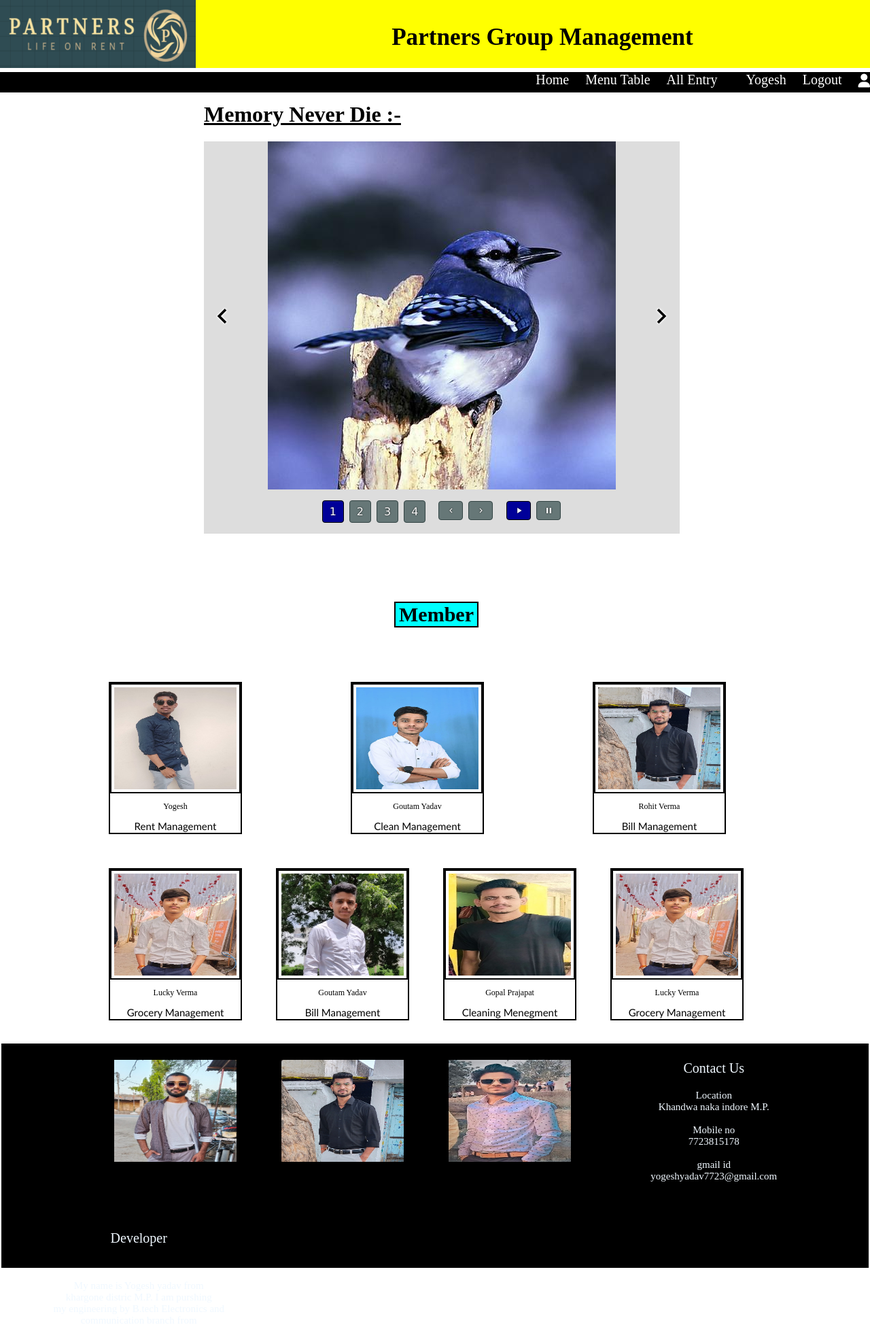
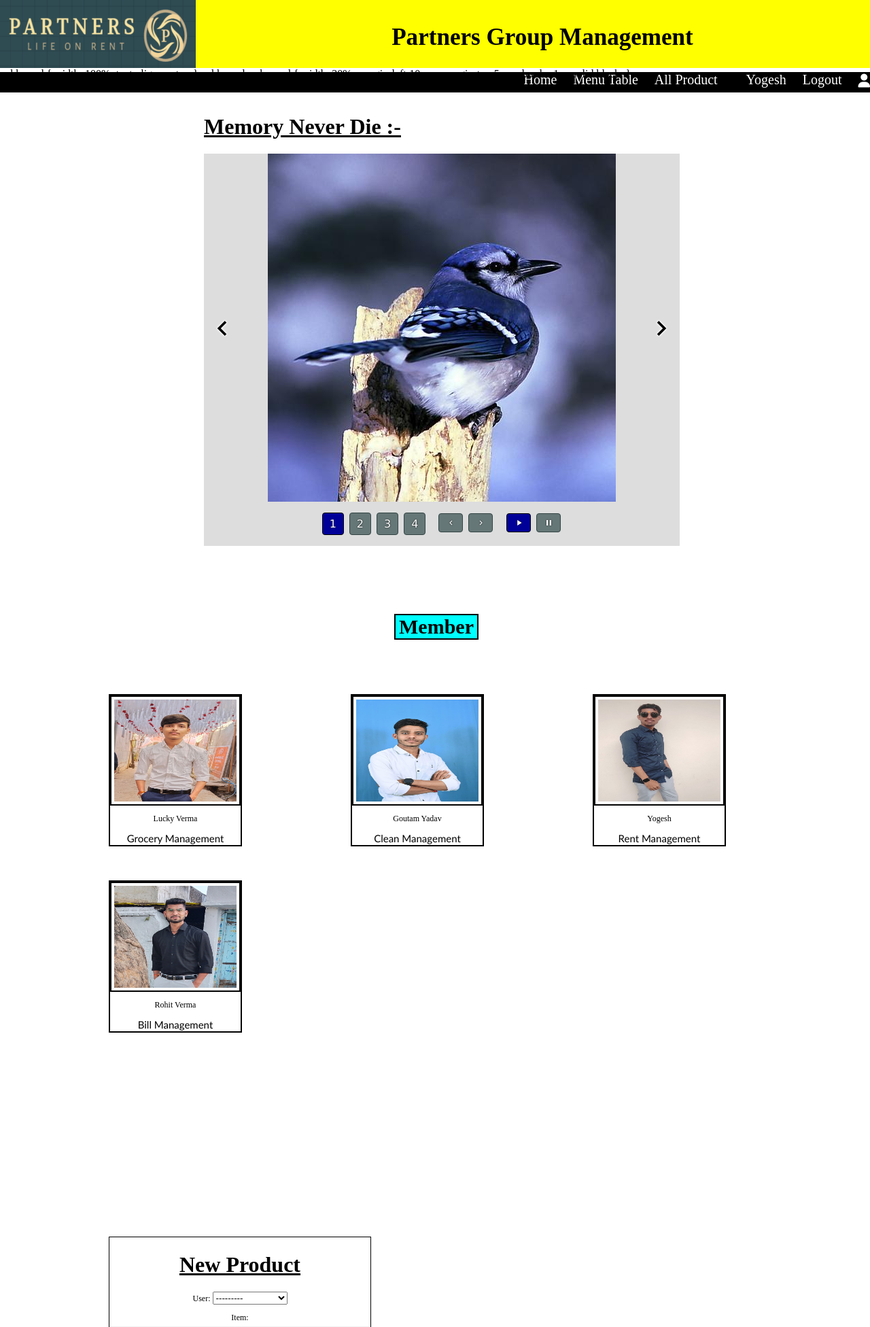
Before and after one commit to Yogesh-7723/Room-Management, a Django app: page / in a window 1280 px wide. Shown: the top 1952 px of the page at 68% size. Run offline with Django 4.2, Linux system fonts and the light colour scheme; a user stored in the database is signed in; data comes from the database, SQL or seed files in the repository; both versions use the stored data as it was after the commit; some libraries are stand-ins or nearby versions; some web fonts are replaced; grey boxes are pictures that could not be loaded.

Commit message:
user profile updated

```diff
--- a/pro1/app1/forms.py
+++ b/pro1/app1/forms.py
@@ -1,7 +1,8 @@
 from django import forms
+from .models import Product
 from django.contrib.auth.models import User
 
-class UserCustomForm(forms.ModelForm):
+class ProductForm(forms.ModelForm):
     class Meta:
-        model = User
-        field = ['username','email','password']
+        model = Product
+        fields = ['user','item','price','date']
--- a/pro1/app1/models.py
+++ b/pro1/app1/models.py
@@ -20,7 +20,7 @@ class Product(models.Model):
         return self.item
 
 class Profile(models.Model):
-    name = models.ForeignKey(User,on_delete=models.CASCADE,max_length=50)
+    name = models.OneToOneField(User,on_delete=models.CASCADE,max_length=50)
     education = models.CharField(max_length=50,null=True)
     dept = models.CharField(choices=DEPARTMENT_TYPES,max_length=7,default='Member')
     gender = models.CharField(max_length=10,default=None)
--- a/pro1/app1/static/style.css
+++ b/pro1/app1/static/style.css
@@ -184,6 +184,17 @@ ul li
      margin-left: 4px;
 }
 /*----member class start----*/
+
+.member .sub_member
+{
+     float:left;
+     width:15%;
+     height:220px;
+     margin-top:50px;
+     margin-left:160px;
+     border:2px solid black;
+}
+/*
 .gopalp
 {
      float:left;
@@ -191,15 +202,6 @@ ul li
      height:220px;
      margin-top:50px;
      margin-left:50px;
-     border:2px solid black;
-}
-.yogesh
-{
-     float:left;
-     width:15%;
-     height:220px;
-     margin-top:50px;
-     margin-left:160px;
      border:2px solid black;
 }
 .goutam
@@ -246,7 +248,7 @@ ul li
     margin-top:50px;
     margin-left:50px;
     border:2px solid black;
-}
+} */
 .head
 {
      height: 90px;
@@ -266,3 +268,13 @@ h1
    }
 
 /* style of data.html page */
+
+
+/*--------Member Content-----*/
+.member
+{
+     width:100%;
+     height:90vh;
+     margin-top:30px;
+     margin-bottom:30px;
+}
--- a/pro1/app1/templates/base.html
+++ b/pro1/app1/templates/base.html
@@ -31,9 +31,9 @@
            <ul>
             <li><a href='/' target='' class='z'>Home</a></li>
             <li><a href='/menu/' target='' class='z'>Menu Table</a></li>
-            <li><a href='/all_entry/' target='' class='z'style='margin-right:18px'>All Entry</a></li>
+            <li><a href='/all_entry/' target='' class='z'style='margin-right:18px'>All Product</a></li>
             {% if user.is_authenticated %}
-                  <li><a href='/data/' target='' class='z'>{{user.username}}</a></li>
+                  <li><a href='/profile/' target='' class='z'>{{user.username}}</a></li>
                   <li><a href='/log_out/{{user.id}}/' target='' class='z'>Logout</a></li>
                   <li><a href='/log_out/{{user.id}}/' target='' class='z'><i class="fa-solid fa-user"></i></a></li>
             {% else %}
@@ -43,12 +43,12 @@
            </ul>
             </nav>
           </header>
+
           {% block contaner %}
 
 
           {% endblock %}
-
-
+          <br>
         <footer>
           <div id='main_foot'>
                <div class='x'>
--- a/pro1/app1/templates/index.html
+++ b/pro1/app1/templates/index.html
@@ -2,6 +2,19 @@
 {% load static %}
 {% block title %}Home{% endblock %}
 {% block contaner %}
+{% block style %}
+.add_prod {
+  width: 100%;
+  text-align:center;
+
+}
+.add_prod .sub_prod {
+  width: 30%;
+  margin-left:10rem;
+  margin-top:5rem;
+  border:1px solid black;
+}
+{% endblock style %}
 <div class="mainContainer">
      <h1>Memory Never Die :-</h1>
      <!-- create a ul tag (unordered list) with a class of "riot-slider'" -->
@@ -15,9 +28,9 @@
      </ul>
 </div>
 <h2>Member</h2>
-<div style='width:100%;height:280px;margin-top:30px'>
+<div class="member">
   {% for i in data %}
-<div class="yogesh" >
+<div class="sub_member" >
   {% if i.profile %}
   <img src="{{i.profile.url}}" alt=' ' id='b'>
   {% endif %}
@@ -25,48 +38,18 @@
    <p><a href="#" target=" " class='ds'>{{i.dept}} Management</a></p>
 </div>
 {% endfor %}
-<div class="goutam">
-
-  <img src="{% static 'images\goutam.jpg' %}" alt=' ' id='b'>
-  <p><a href="#" target=" " class='y'>Goutam Yadav</a></p>
-  <p><a href="#" target=" " class='ds'>Bill Management</a></p>
 </div>
-<div class="gopalp">
-
-   <img src="{% static 'images\gopal1.jpeg' %}" alt=' ' id='b'>
-    <p><a href="#" target=" " class='y'>Gopal Prajapat</a></p>
-    <p><a href="#" target=" " class='ds'>Cleaning Menegment</a></p>
+<br>
+{% if user.is_authenticated %}
+<div class='add_prod'>
+  <div class='sub_prod'>
+  <h1>New Product</h1>
+  <form action=' ' method='post'>
+    {% csrf_token %}
+    {{fm.as_p}}
+    <button type='submit'>submit</button>
+  </form>
+  </div>
 </div>
-<div class="lucky">
-
-<img src="{% static 'images\lucky1.jpg' %}" alt=' ' id='b'>
-<p><a href="#" target=" " class='y'>Lucky Verma</a></p>
-<p><a href="#" target=" " class='ds'>Grocery Management</a></p>
-</div>
-</div>
-
-<div style='width:100%;height:300px'>
-<div class="pramod">
-
-     <img src="{% static 'images\gopalg.jpg' %}" alt=' ' id='b'>
-     <p><a href="#" target=" " class='y'>Pramod Gavli</a></p>
-     <p><a href="#" target=" " class='ds'>Member</a></p>
-  </div>
-  <div class="rohit">
-
-      <img src="{% static 'images\rohit.jpg' %}" alt=' ' id='b'>
-       <p><a href="#" target=" " class='y'>Rohit Verma</a></p>
-       <p><a href="#" target=" " class='ds'>Rent Management</a></p>
-  </div>
-  <div class="sudhir">
-
-     <img src="{% static 'images\sudhir.jpg' %}" alt=' ' id='b'>
-     <p><a href="#" target=" " class='y'>Sudhir Yadav</a></p>
-     <p><a href="#" target=" " class='ds'>Member</a></p>
-  </div>
-
-</div>
-
-
-
+{% endif %}
 {% endblock %}
--- a/pro1/app1/templates/table.html
+++ b/pro1/app1/templates/table.html
@@ -23,7 +23,6 @@ table tr th,td{
                <th>Product</th>
                <th>Price</th>
                <th>Date</th>
-               <th>Edit</th>
             </tr>
             <tr>
                {% for i in data %}
@@ -31,7 +30,6 @@ table tr th,td{
                <td>{{i.item}}</td>
                <td>{{i.price}}</td>
                <td>{{i.date}}</td>
-               <td ><a href="/delete/{{i.id}}">Delete</a></td>
             </tr>
             {% endfor %}
             <tr>
--- a/pro1/app1/urls.py
+++ b/pro1/app1/urls.py
@@ -7,7 +7,7 @@ urlpatterns = [
     path('',views.index),
     path('sign_in/',views.signin,name='sign_in'),
     path('signup/',views.signup,name='signup'),
-    path('profile/',views.profile),
+    path('profile/',views.profile,name='profile'),
     path('log_out/<int:qk>/',views.log_out,name='log_out'),
     path('menu/',views.menu),
     path('all_entry/',views.all_product),
--- a/pro1/app1/views.py
+++ b/pro1/app1/views.py
@@ -6,13 +6,21 @@ from datetime import datetime
 from django.contrib.auth.models import User
 from django.contrib.auth import  logout, authenticate, login
 from django.http import HttpResponse
+from app1.forms import ProductForm
 from django.contrib import messages
 from django.contrib.auth.hashers import make_password
+from rest_framework import viewsets
 
 # Create your views here.
 def index(request):
-    data = Profile.objects.all()
-    return render(request,'index.html',{'data':data})
+    if request.method=='POST':
+        fm = ProductForm(request.data)
+        if fm.is_valid():
+            fm.save()
+            return redirect('/')
+    data = Profile.objects.order_by("?")
+    fm = ProductForm
+    return render(request,'index.html',{'data':data,'fm':fm})
 
 
 def signup(request):
@@ -70,7 +78,16 @@ def profile(request):
         address = request.POST['address']
         image = request.FILES.get('image')
         print(edu,contact,user,gender,dept,address,image)
-    return render(request,"accounts/profile.html")
+    else:
+        user = request.user
+        data = Profile.objects.get(name=user)
+    product = Product.objects.filter(user=user)
+    total = Product.objects.filter(user=user).aggregate(total_amount=Sum('price'))
+    current = Product.objects.filter(date=datetime.today(),user=user).aggregate(current_month = Sum('price'))
+    print(total,current)
+    return render(request,"accounts/profile.html",{'data':data,'product':product,'current':current,'total':total})
+
+
 
 
 def data(request):
@@ -102,4 +119,4 @@ def all_product(request):
 def delete_data(request,qk):
     Product.objects.get(id=qk).delete()
     messages.success(request,"Product Successfully Delete.")
-    return redirect('/all_entry/')
+    return redirect('/profile/')
```
Also changed, not shown: pro1/app1/templates/accounts/profile.html (+65 -12 lines), pro1/app1/migrations/0019_alter_profile_name.py (added), pro1/db.sqlite3, pro1/media/profile/goutam.jfif (added), pro1/media/profile/lucky1.jpg (added), pro1/media/profile/rohit.jpg (added).
